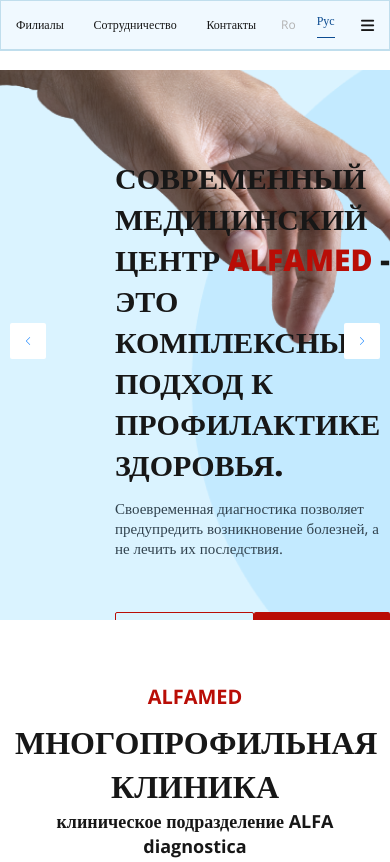
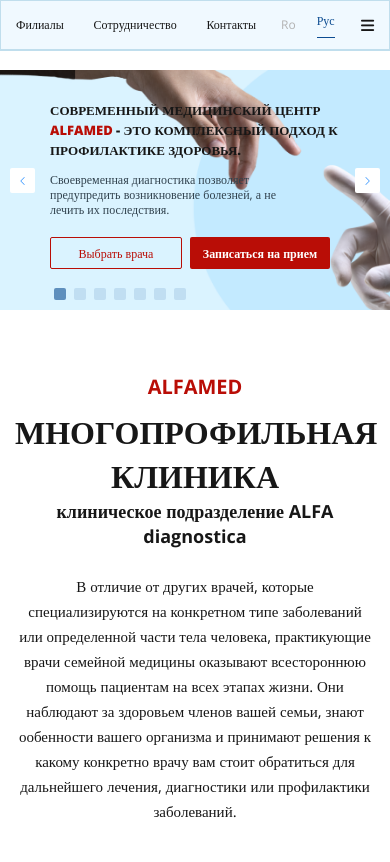
Before and after one commit to DarkKingston/alphamed, a website: page docs/index.html in a window 390 px wide. Shown: the top 862 px of the page. Drawn offline with nearby package versions, Linux system fonts and the light colour scheme.

Commit message:
made responsive slider in index html

```diff
--- /dev/null
+++ b/docs/scss/media/_media-index.scss
@@ -0,0 +1,143 @@
+@media(max-width: 800px){
+    .slide__wrapper__title{
+        font-size: 25px;
+        line-height: 30px;
+    }
+    .slide__wrapper__btns__select, .slide__wrapper__btns__appoiment{
+        width: 200px;
+    }
+    .slide__wrapper__btns__select{
+        margin-right: 7px;
+    }
+    .slide__wrapper__btns{
+        width: 410px;
+    }
+    .slider-bg{
+        height: 400px;
+    }
+    .slide__wrapper .swiper-pagination, .slide__wrapper .swiper-horizontal > .swiper-pagination-bullets, .slide__wrapper .swiper-pagination-bullets.swiper-pagination-horizontal, .slide__wrapper .swiper-pagination-custom, .slide__wrapper .swiper-pagination-fraction{
+        margin-top: 15px;
+    }
+}
+@media(max-width: 700px){
+    .promo .slide__wrapper{
+        padding-left: 80px;
+    }
+    .slide__wrapper__title{
+        font-size: 20px;
+        line-height: 25px;
+        max-width: 440px;
+        width: 100%;
+    }
+    .slide__wrapper__subtitle{
+        font-size: 13px;
+        margin-top: 12px;
+    }
+    .slide__wrapper__btns{
+        margin-top: 20px;
+    }
+    .slide__wrapper__btns__select, .slide__wrapper__btns__appoiment {
+        width: 150px;
+        font-size: 12px;
+    }
+    .slide__wrapper__btns {
+        width: 310px;
+    }
+    .slide__wrapper .swiper-pagination, .slide__wrapper .swiper-horizontal > .swiper-pagination-bullets, .slide__wrapper .swiper-pagination-bullets.swiper-pagination-horizontal, .slide__wrapper .swiper-pagination-custom, .slide__wrapper .swiper-pagination-fraction{
+        margin-top: 50px;
+    }
+    .promo .slider-bg {
+        height: 370px;
+    }
+}
+
+@media(max-width: 570px){
+    .slide__wrapper__title{
+        margin-top: 50px;
+        font-size: 15px;
+        line-height: 20px;
+        max-width: 350px;
+    }
+    .slide__wrapper__btns__select, .slide__wrapper__btns__appoiment{
+        height: 30px;
+        width: 130px;
+    }
+    .slide__wrapper__btns__appoiment{
+        padding: 1px 5px;
+    }
+    .slide__wrapper__btns {
+        width: 280px;
+    }
+    .promo .slider-bg {
+        height: 300px;
+    }
+    .swiper-button-next, .swiper-button-prev{
+        width: 25px !important;
+        height: 25px !important;
+    }
+}
+
+@media(max-width: 490px){
+    .promo .slide__wrapper{
+        padding-left: 50px;
+    }
+}
+
+@media(max-width: 440px){
+    .slide__wrapper__title{
+        margin-top: 30px;
+        font-size: 13px;
+    }
+    .slide__wrapper__subtitle{
+        font-size: 12px;
+        max-width: 240px;
+        line-height: 15px;
+    }
+    .promo .slider-bg{
+        height: 240px;
+    }
+    .slide__wrapper .swiper-pagination, .slide__wrapper .swiper-horizontal > .swiper-pagination-bullets, .slide__wrapper .swiper-pagination-bullets.swiper-pagination-horizontal, .slide__wrapper .swiper-pagination-custom, .slide__wrapper .swiper-pagination-fraction{
+        margin-top: 15px;
+    }
+}
+
+@media(max-width: 400px){
+    .slide__wrapper__title{
+        max-width: 300px;
+    }
+}
+
+@media(max-width: 360px){
+    .slide__wrapper__title{
+        font-size: 12px;
+        line-height: 15px;
+    }
+    .slide__wrapper__subtitle{
+        font-size: 11px;
+        margin-top: 4px;
+        line-height: 13px;
+    }
+    .slide__wrapper__btns{
+        flex-direction: column;
+
+    }
+    .slide__wrapper__btns__select{
+        margin-right: 0;
+        width: 100%;
+    }
+    .slide__wrapper__btns {
+        width: 138px;
+    }
+    .slide__wrapper__btns__appoiment{
+        margin-top: 5px;
+    }
+    .slide__wrapper .swiper-pagination, .slide__wrapper .swiper-horizontal > .swiper-pagination-bullets, .slide__wrapper .swiper-pagination-bullets.swiper-pagination-horizontal, .slide__wrapper .swiper-pagination-custom, .slide__wrapper .swiper-pagination-fraction{
+        margin-top: 10px;
+    }
+}
+
+@media(max-width: 330px){
+    .promo .slide__wrapper{
+        padding-left: 40px;
+    }
+}
--- a/docs/scss/style.scss
+++ b/docs/scss/style.scss
@@ -13,3 +13,4 @@
 @import 'blocks/contact';
 @import 'media/media-header';
 @import 'media/media-footer';
+@import 'media/media-index';
```
Also changed, not shown: docs/css/style.min.css.
